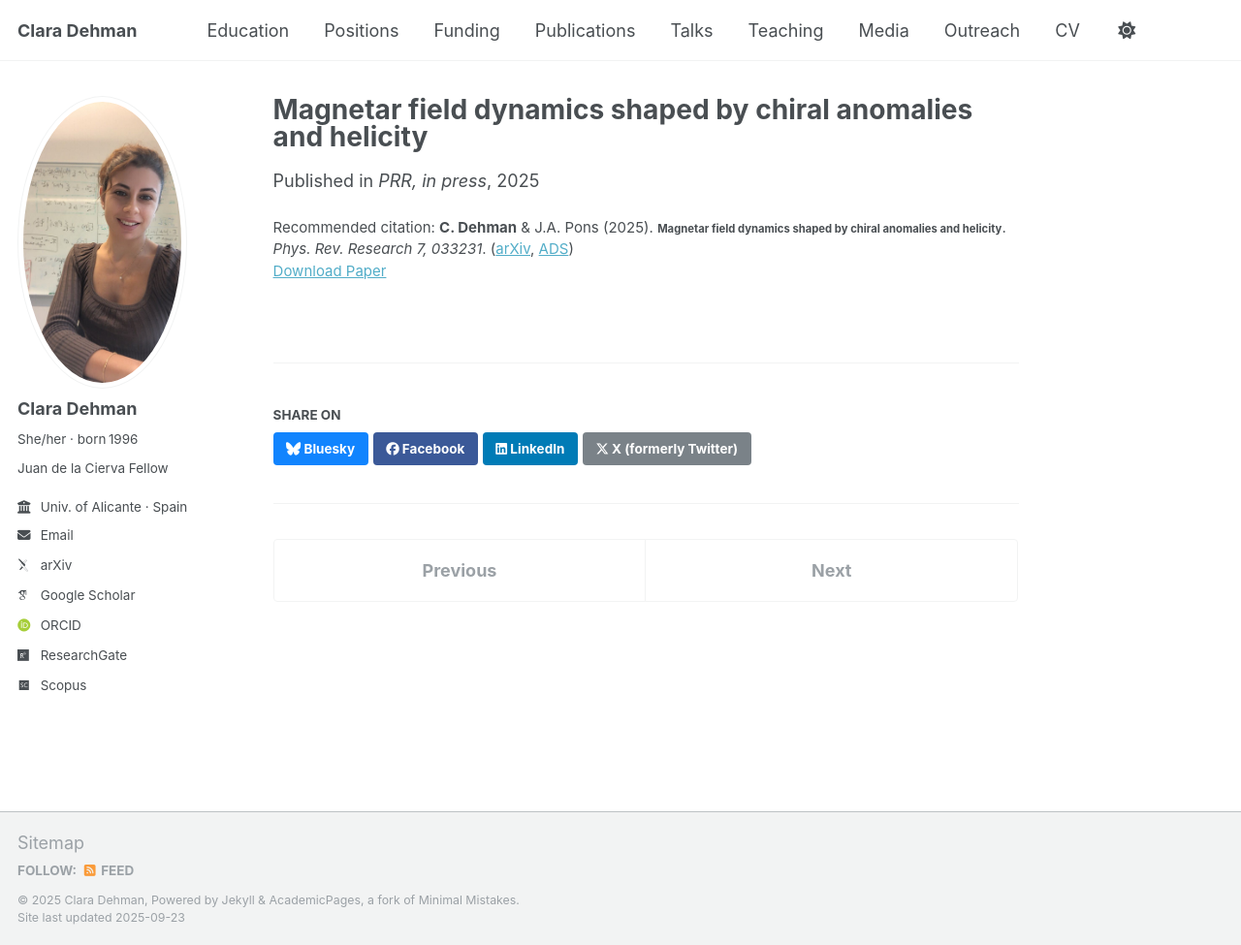
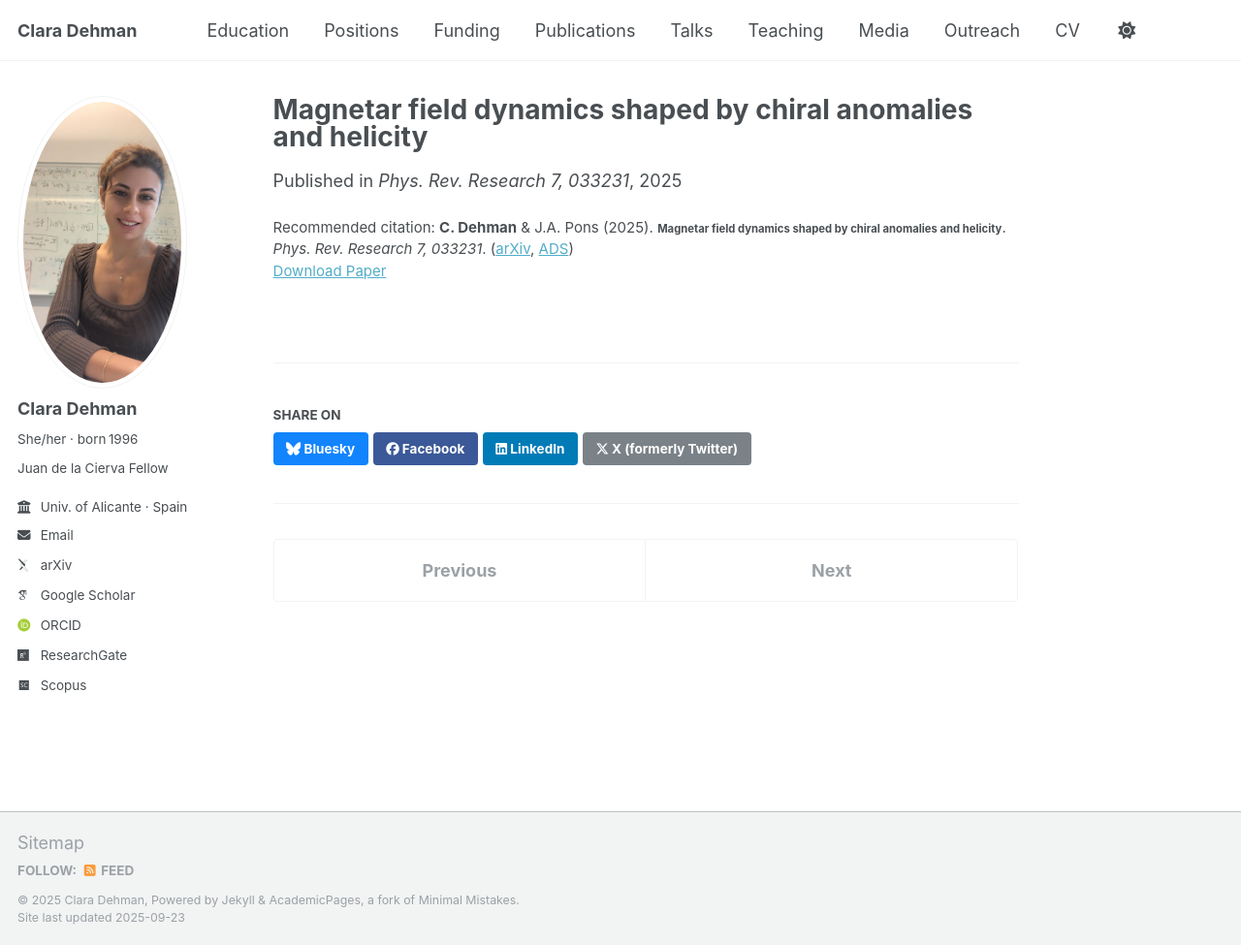
Before and after one commit to ClaraDehman/ClaraDehman.github.io, a Jekyll site: the page built from _publications/2025-05-20-chiral-magnetar-fields.md, in a window 1280 px wide and 975 px high. Shown: the whole window at 97% size. Built offline with Jekyll 4.4.1, drawn with Linux system fonts in a browser that asks for light colours; some web fonts are replaced.

Commit message:
adding Journal reference to 2025-05-20-chiral-magnetar-fields.md

```diff
--- a/_publications/2025-05-20-chiral-magnetar-fields.md
+++ b/_publications/2025-05-20-chiral-magnetar-fields.md
@@ -5,7 +5,7 @@ category: published
 permalink: /publication/2025-chiral-magnetar-fields
 excerpt: 'Study of chiral anomalies and magnetic helicity in shaping the magnetic field evolution of magnetars.'
 date: 2025-08-18
-venue: 'PRR, in press'
+venue: 'Phys. Rev. Research 7, 033231'
 paperurl: '/files/dehman2025b.pdf'
 arxivurl: 'https://arxiv.org/abs/2505.06196'
 doi: 'https://doi.org/10.1103/rhv5-nd4v'
```
